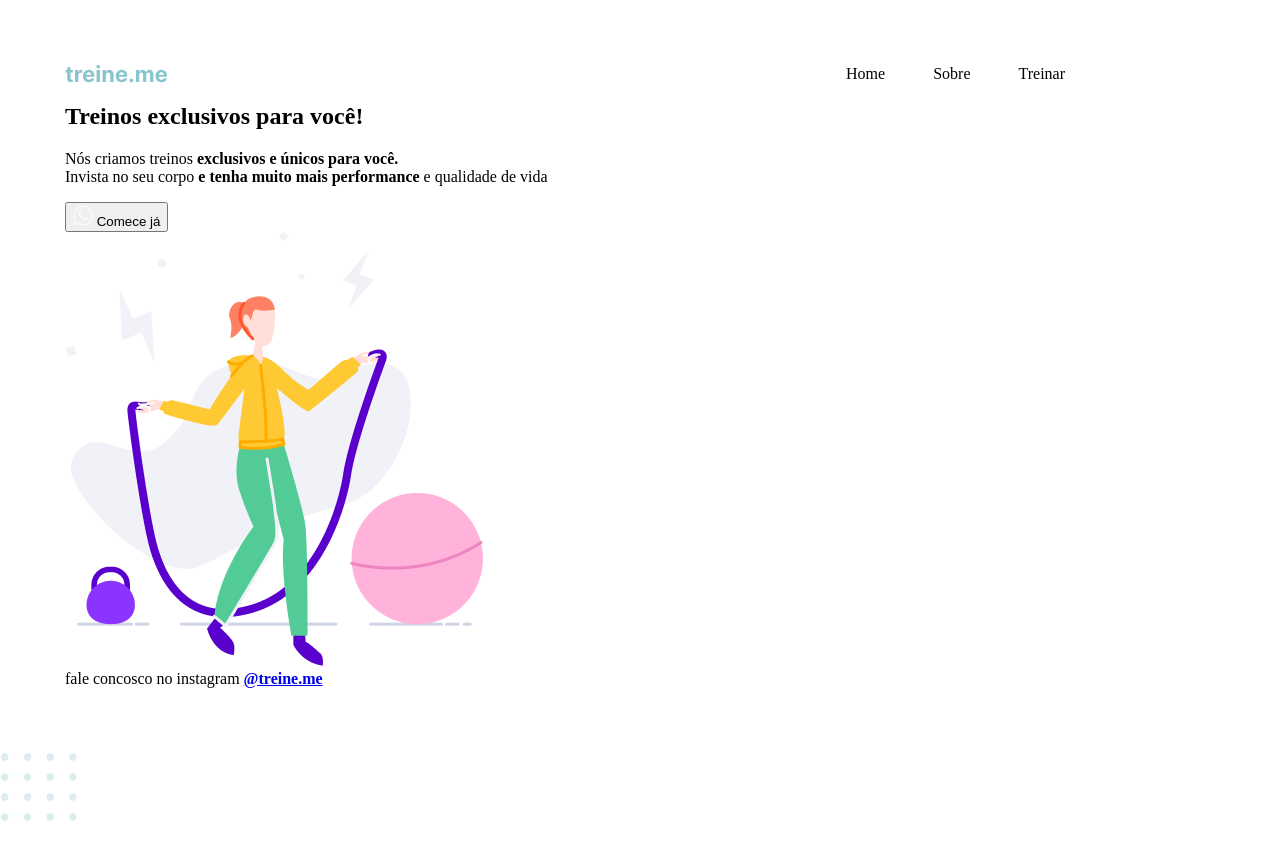
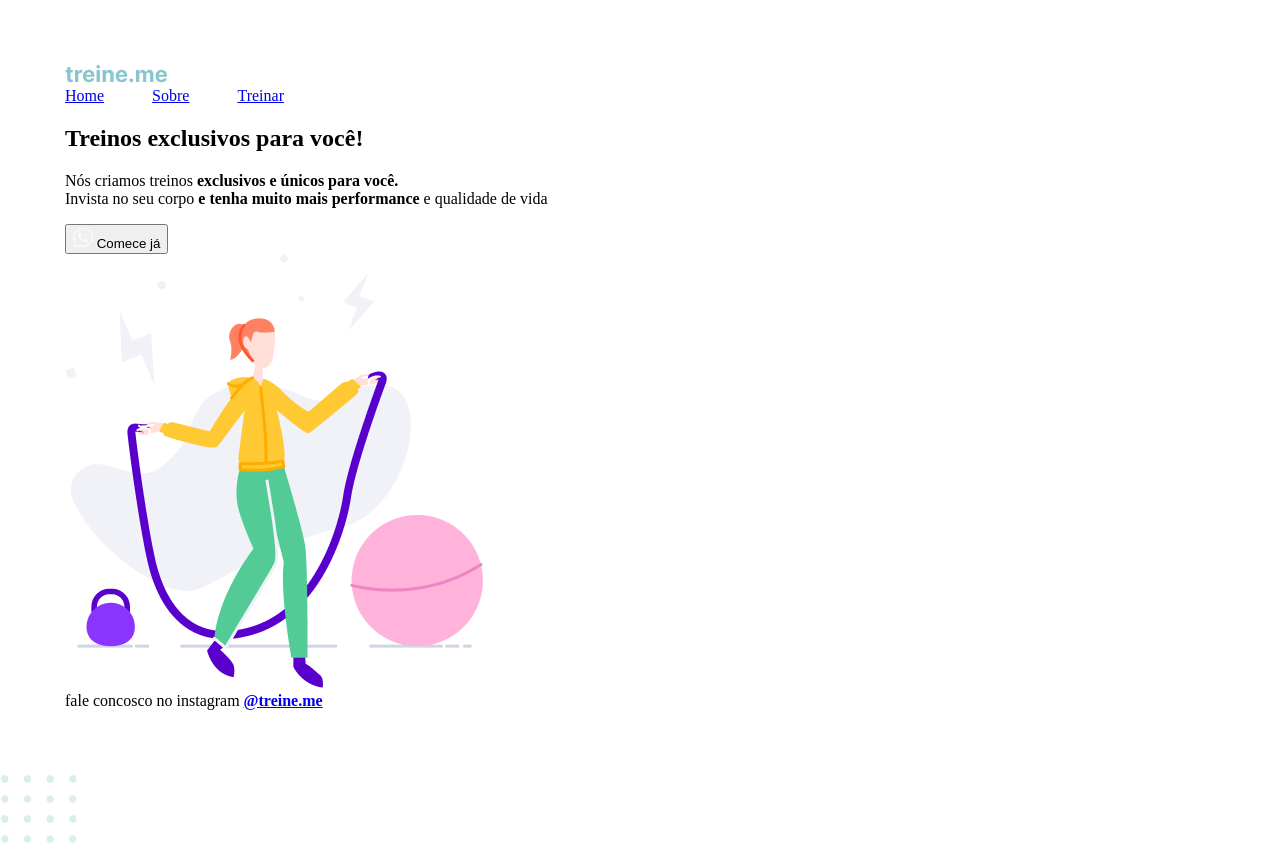
Before and after one commit to daiaanebarbosaf/treineme, a plain HTML site: page index.html in a window 1280 px wide. Before the commit the page ends 835 px from the top, so only its background shows below. Drawn offline with Linux system fonts and the light colour scheme.

Commit message:
Update index.html

```diff
--- a/index.html
+++ b/index.html
@@ -8,16 +8,18 @@
 </head>
 <body>
   <div class="page">
-    <header>
-      <img src="images/logo.svg" alt="Logomarca Treine.me">
       <nav>
+        <a id="logo" href="#">
+          <img
+          src="images/logo.svg"
+          alt="Logomarca Treine.me">
+        </a>
         <ul>
-          <li>Home</li>
-          <li>Sobre</li>
-          <li>Treinar</li>
+          <li><a href="#">Home</a></li>
+          <li><a href="#">Sobre</a></li>
+          <li><a href="#">Treinar</a></li>
         </ul>
       </nav>
-    </header>
 
     <main>
       <section class="text">
```
